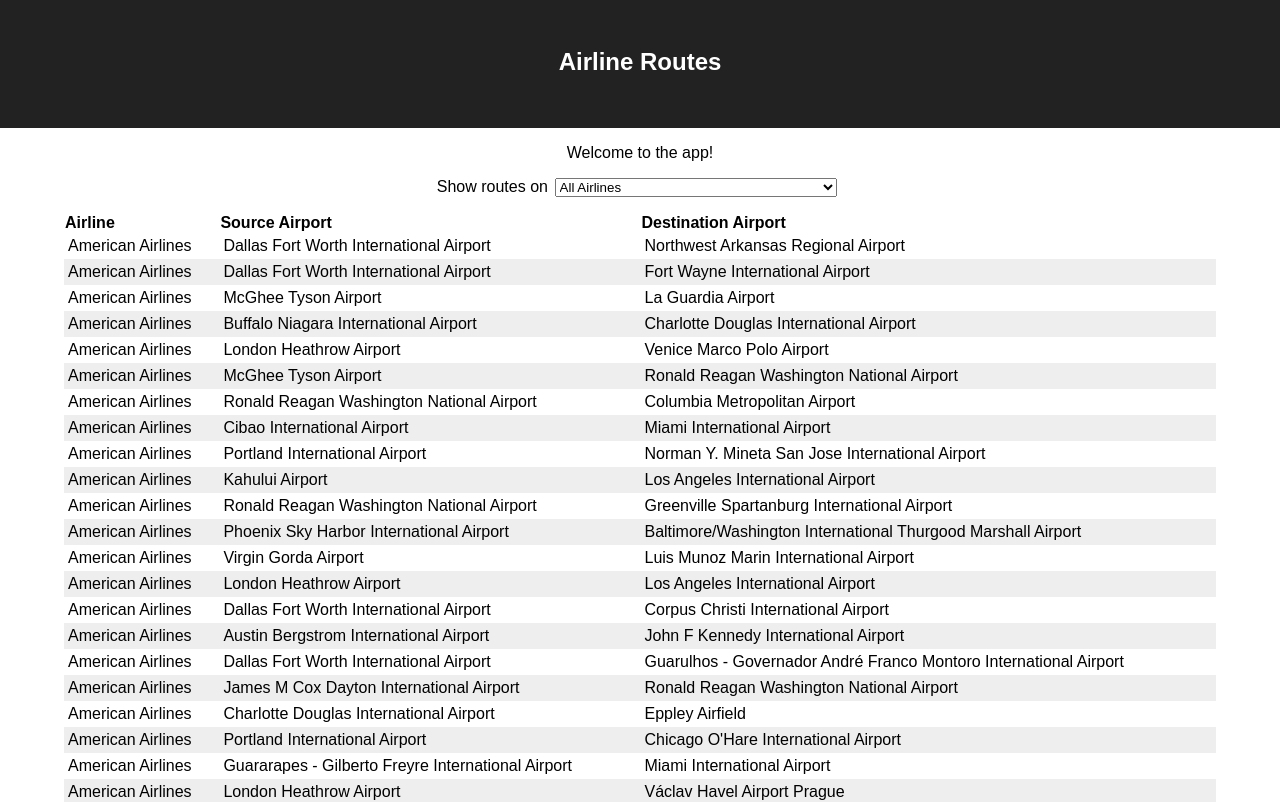
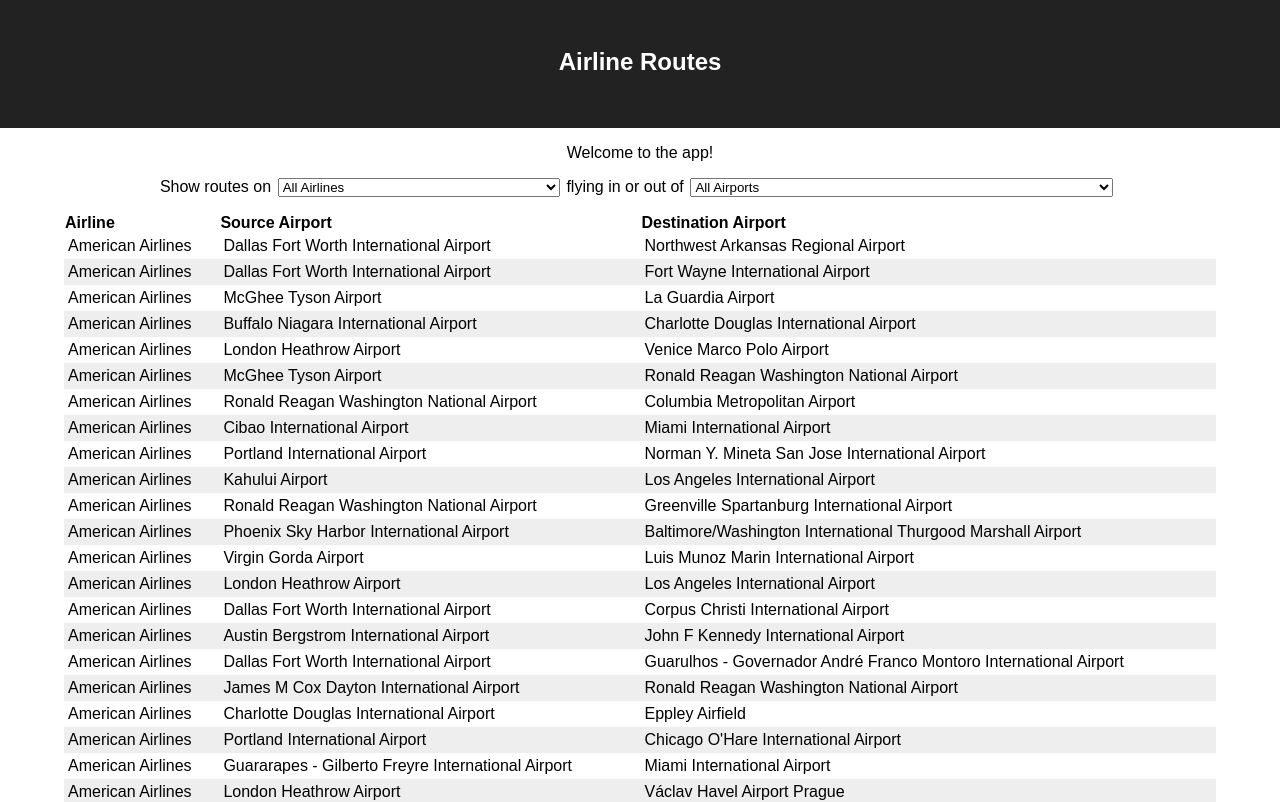
Before and after one commit to lt-z/Airlines-Routes, a React (Create React App) app: page / in a window 1280 px wide. Shown: the top 802 px of the page. Built offline with nearby package versions, Linux system fonts and the light colour scheme.

Commit message:
step 8+9+10 - filter by airport

```diff
--- a/src/App.js
+++ b/src/App.js
@@ -6,10 +6,13 @@ import './App.css'
 
 const App = () => {
   const [airline, setAirline] = useState('all')
-  // const [airport, setAirport] = useState("all");
+  const [airport, setAirport] = useState('all')
 
   const filteredRoutes = DATA.routes.filter((route) => {
-    return route.airline === airline || airline === 'all'
+    return (
+      (route.airline === airline || airline === 'all') &&
+      (route.src === airport || route.dest === airport || airport === 'all')
+    )
   })
 
   const filteredAirlines = DATA.airlines.map((airline) => {
@@ -19,12 +22,21 @@ const App = () => {
     return { ...airline, active }
   })
 
+  const filteredAirports = DATA.airports.map((airport) => {
+    const active = !!filteredRoutes.find(
+      (route) => route.src === airport.code || route.dest === airport.code
+    )
+    return { ...airport, active }
+  })
+
   const selectAirline = (value) => {
     if (value !== 'all') {
       value = Number(value)
     }
     setAirline(value)
   }
+
+  const selectAirport = (value) => setAirport(value)
 
   const formatValue = (property, value) => {
     if (property === 'airline') {
@@ -46,11 +58,21 @@ const App = () => {
       </header>
       <section>
         <p>Welcome to the app!</p>
-        <Select
-          options={filteredAirlines}
-          onSelect={selectAirline}
-          allTitle='All Airlines'
-        />
+        <p>
+          Show routes on
+          <Select
+            options={filteredAirlines}
+            onSelect={selectAirline}
+            allTitle='All Airlines'
+          />
+          flying in or out of
+          <Select
+            options={filteredAirports}
+            onSelect={selectAirport}
+            allTitle='All Airports'
+          />
+        </p>
+
         <Table
           className='routes-table'
           routes={filteredRoutes}
--- a/src/components/Select.jsx
+++ b/src/components/Select.jsx
@@ -3,24 +3,20 @@ import React from 'react'
 const Select = ({ options, onSelect, allTitle }) => {
   const handleChange = (event) => {
     event.preventDefault();
+    console.log(event.target.value);
     onSelect(event.target.value);
   };
 
   const createOptions = options.map((option, i) => {
-    return <option key={i} value={option.id} disabled={!option.active}>{option.name}</option>
+    return <option key={i} value={option.id || option.code} disabled={!option.active}>{option.name}</option>
   });
   createOptions.unshift(<option key="all" value="all">{allTitle}</option>)
 
   return (
-    <div>
-      <p>
-        Show routes on
-        <select
-          onChange={handleChange}>
-            {createOptions}
-        </select>
-      </p>
-    </div>
+    <select
+      onChange={handleChange}>
+        {createOptions}
+    </select>
   )
 }
 
```
